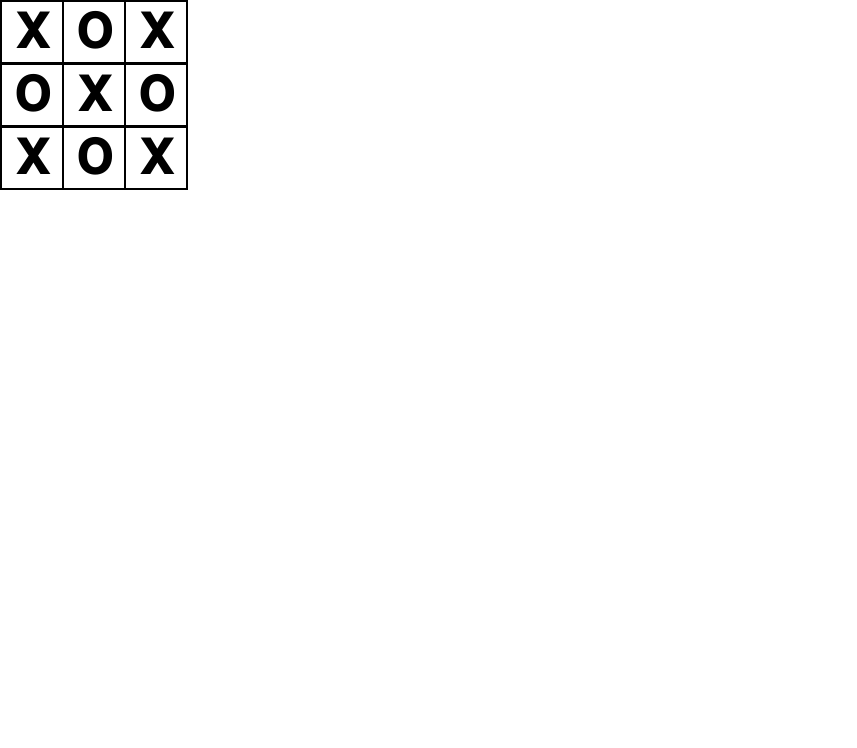
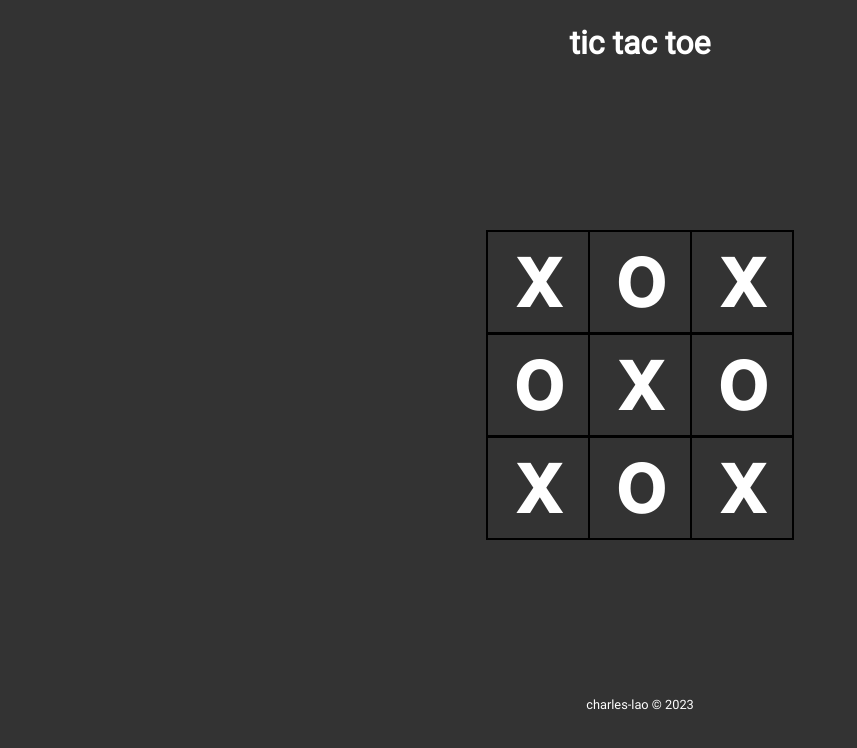
Before and after one commit to charles-lao/tic-tac-toe, a website: page index.html in a window 1280 px wide. Shown: the whole page, without its empty margins (0-857 px from the left). Drawn offline with Linux system fonts and the light colour scheme.

```diff
--- a/index.html
+++ b/index.html
@@ -10,6 +10,12 @@
 </head>
 <body>
     <div class="container">
+
+        <div class="header">
+            <h1>tic tac toe</h1>
+        </div>
+
+        <div class="table-container">
             <table>
                 <thead>
                 </thead>
@@ -18,5 +24,10 @@
                 </tbody>
             </table>
         </div>
+
+        <div class="footer">
+            <h3>charles-lao © 2023</h3>
+        </div>
+    </div>
 </body>
 </html>
--- a/package.json
+++ b/package.json
@@ -4,7 +4,8 @@
   "description": "",
   "main": "index.js",
   "scripts": {
-    "test": "echo \"Error: no test specified\" && exit 1"
+    "test": "echo \"Error: no test specified\" && exit 1",
+    "prepare": "husky install"
   },
   "keywords": [],
   "author": "",
--- a/scripts/script.js
+++ b/scripts/script.js
@@ -23,8 +23,13 @@
 
             for (let c = 0; c < 3; c++) {
                 const cell = document.createElement('td');
+                cell.classList.add('boardCells');
+
                 const moveText = document.createElement('p');
 
+                cell.addEventListener('click', (e) => {
+                    alert(cell);
+                });
 
                 moveText.textContent = board[boardIndex];
                 boardIndex++;
--- a/styles/style.css
+++ b/styles/style.css
@@ -5,8 +5,28 @@
     src: url(../fonts/Roboto-Regular.ttf);
 }
 
-* {
+body {
+    background-color: #333;
+    color: #fff;
     font-family: 'Roboto';
+}
+
+.container {
+    display: grid;
+    align-items: center;
+    justify-content: center;
+    grid-template-rows: 85px 600px 40px;
+}
+
+.header {
+    display: grid;
+    align-items: center;
+    justify-content: center;
+}
+
+h1 {
+    font-size: 2em;
+    font-weight: bolder;
 }
 
 tr, td {
@@ -14,16 +34,27 @@
 }
 
 td {
-    height: 60px;
-    width: 60px;
+    height: 100px;
+    width: 100px;
     display: inline-grid;
     align-content: center;
     justify-content: center;
 }
 
 td p {
-    font-size: 4em;
+    font-size: 5.5em;
     font-family: 'Roboto';
     font-weight: bold;
     padding-bottom: 10px;
 }
+
+td:hover {
+    cursor:grab;
+}
+
+.footer {
+    display: grid;
+    align-items: center;
+    justify-content: center;
+    font-size: 0.8rem;
+}
```
Lines whose indentation alone changed are shown as unchanged.
